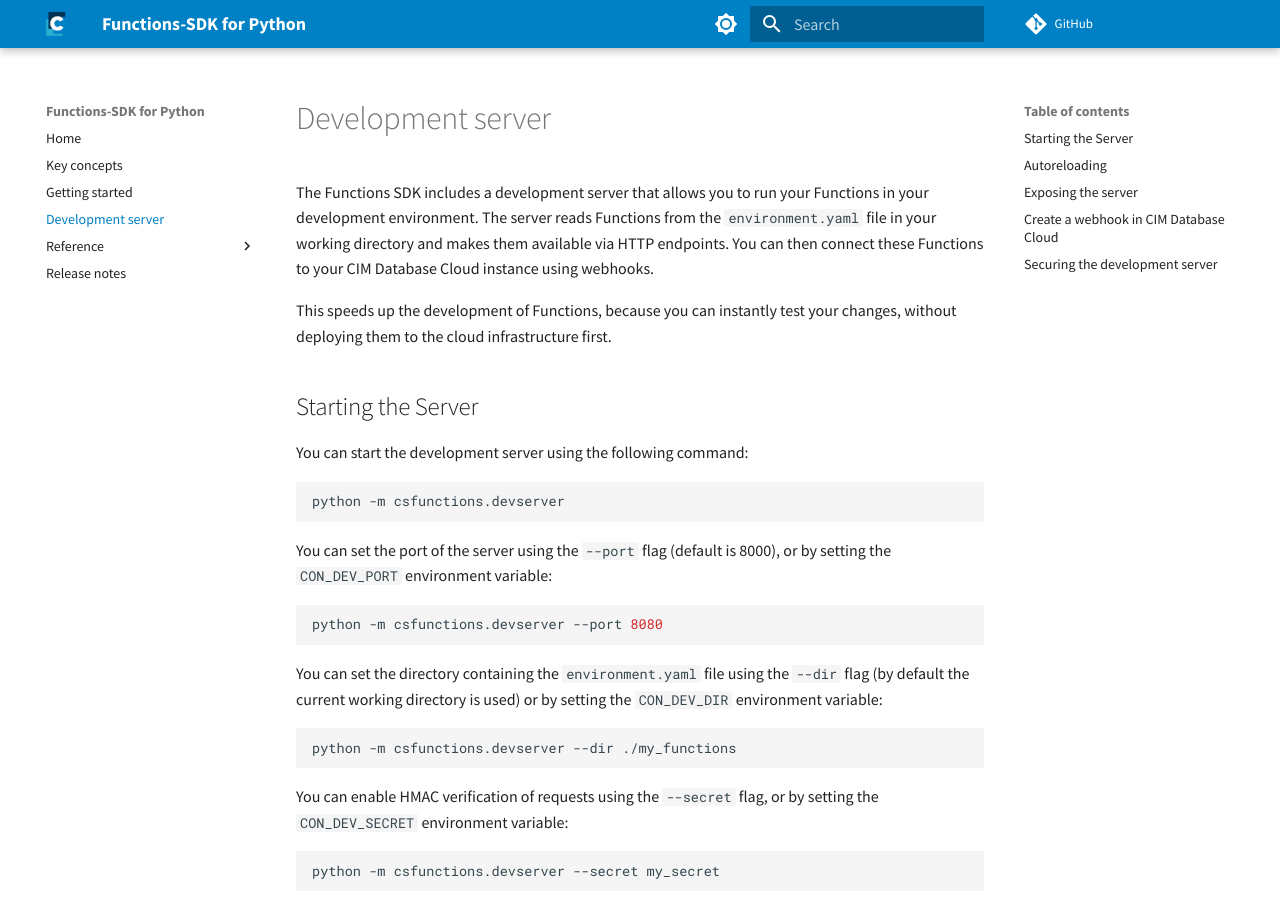
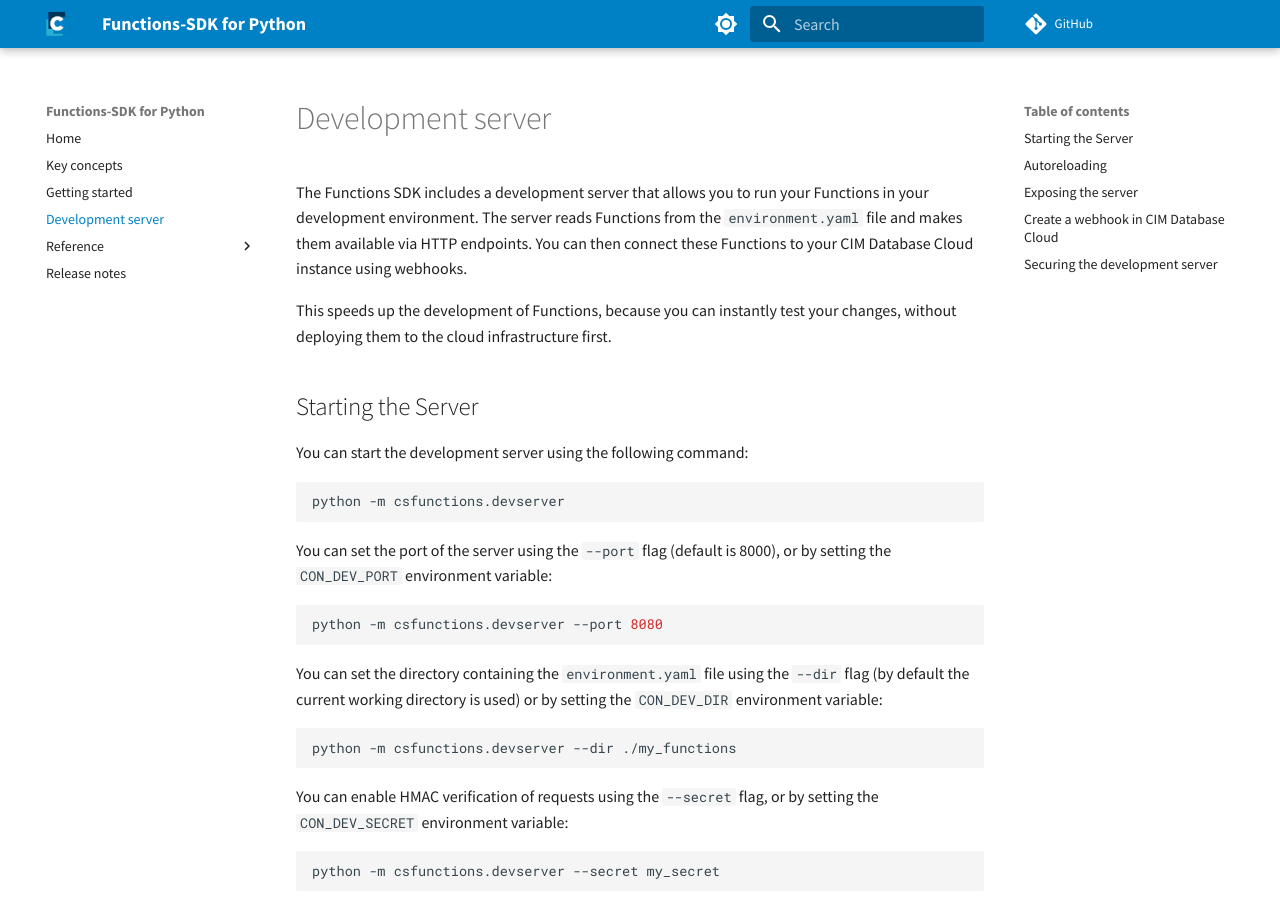
Before and after one commit to cslab/functions-sdk-python, an MkDocs documentation site: the page built from docs/development_server.md, in a window 1280 px wide and 900 px high. Built offline with MkDocs 1.6.1 and Material for MkDocs 9.7.7, drawn with Linux system fonts in a browser that asks for light colours; comment, search, counter and statistics services are not loaded.

Commit message:
Clarify documentation by removing redundant reference to the `environment.yaml` file location in the development server section.

```diff
--- a/docs/development_server.md
+++ b/docs/development_server.md
@@ -1,4 +1,4 @@
-The Functions SDK includes a development server that allows you to run your Functions in your development environment. The server reads Functions from the `environment.yaml` file in your working directory and makes them available via HTTP endpoints. You can then connect these Functions to your CIM Database Cloud instance using webhooks.
+The Functions SDK includes a development server that allows you to run your Functions in your development environment. The server reads Functions from the `environment.yaml` file and makes them available via HTTP endpoints. You can then connect these Functions to your CIM Database Cloud instance using webhooks.
 
 This speeds up the development of Functions, because you can instantly test your changes, without deploying them to the cloud infrastructure first.
 
```
